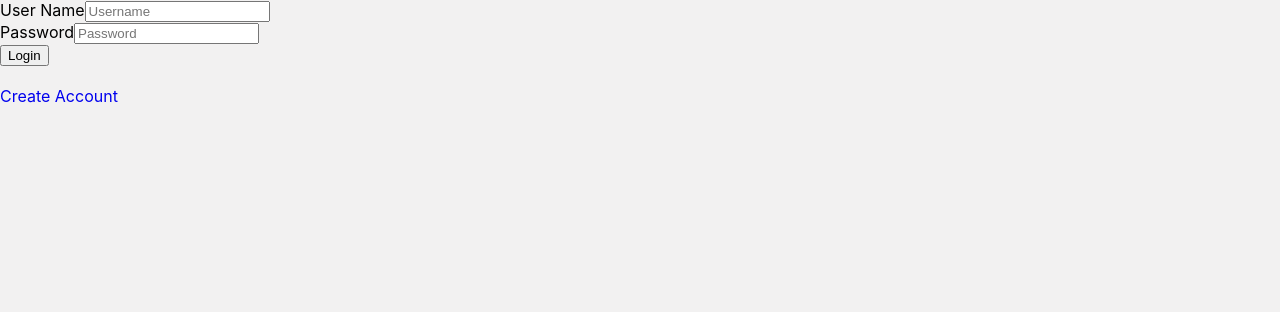
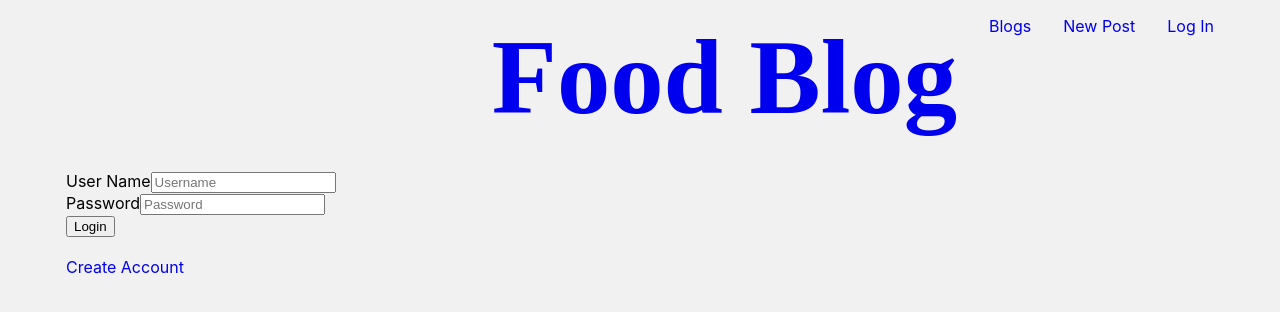
Before and after one commit to grantfricano/food-blog, a React (Create React App) app in the folder blog-frontend/: page /login in a window 1280 px wide. Shown: the top 312 px of the page. Built offline with nearby package versions, Linux system fonts and the light colour scheme; a web font is replaced by a local one.

Commit message:
updating login to use routes and logout to set token to null

```diff
--- a/blog-frontend/src/App.js
+++ b/blog-frontend/src/App.js
@@ -12,16 +12,17 @@ function App() {
 
     const [token, setToken] = useState('');
 
-    if(!token) {
-      return <Login setToken={setToken} />
-    }
+    // if(!token) {
+    //   return <Login setToken={setToken} />
+    // }
 
   return (
     <div className="App">
-      <Navbar />
+      <Navbar token={token} setToken={setToken}/>
       <div className='container'>
       <Routes>
-        <Route path='/' element={<Login /> } />
+        <Route path='/' />
+        <Route path='/login' element={<Login setToken={setToken} />} />
         <Route path='/blogs' element={<Blogs />} />
         <Route path='/newblog' element={<NewBlog />} />
         <Route path='/blog/:id' element={<Blog />} />
--- a/blog-frontend/src/Components/Login.js
+++ b/blog-frontend/src/Components/Login.js
@@ -1,5 +1,5 @@
 import React, { useState, useEffect } from 'react';
-import { Link } from "react-router-dom";
+import { Link, Navigate } from "react-router-dom";
 import PropTypes from 'prop-types';
 
 function Login( {setToken} ) {
@@ -22,7 +22,8 @@ function Login( {setToken} ) {
             body: JSON.stringify(loginInfo)
           })
             .then((response) => response.json())
-            .then((data) => {setToken(data.token)})
+            .then((data) => {setToken(data.token)});
+
         }
 
 
--- a/blog-frontend/src/Components/Navbar.js
+++ b/blog-frontend/src/Components/Navbar.js
@@ -1,14 +1,18 @@
 
 import { Link } from "react-router-dom";
 
-function Navbar() {
+function Navbar( {token}, {setToken} ) {
+
+  function Logout() {
+    setToken(null);
+  }
 
   return (
       <nav className="nav">
         <div className='navbar-name'><Link to='/'>Food Blog</Link></div>
         <div><Link to='/blogs'>Blogs</Link></div>
         <div><Link to='/newblog'>New Post</Link></div>
-          <div>My Work</div>
+        {token ? ( <div><Link to='/' onClick={Logout} >Log Out</Link></div>) : (<div><Link to='/login'>Log In</Link></div>)  }
       </nav>
   )
 }
```
Also changed, not shown: blog-frontend/src/Components/Blogs.js (line endings or trailing spaces). Lines whose indentation alone changed are shown as unchanged.
